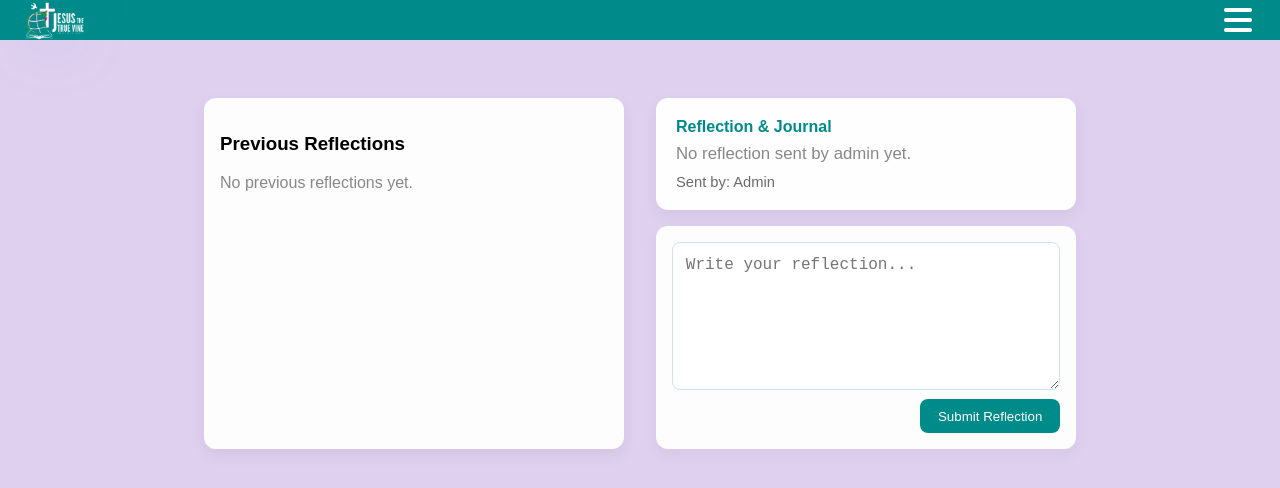
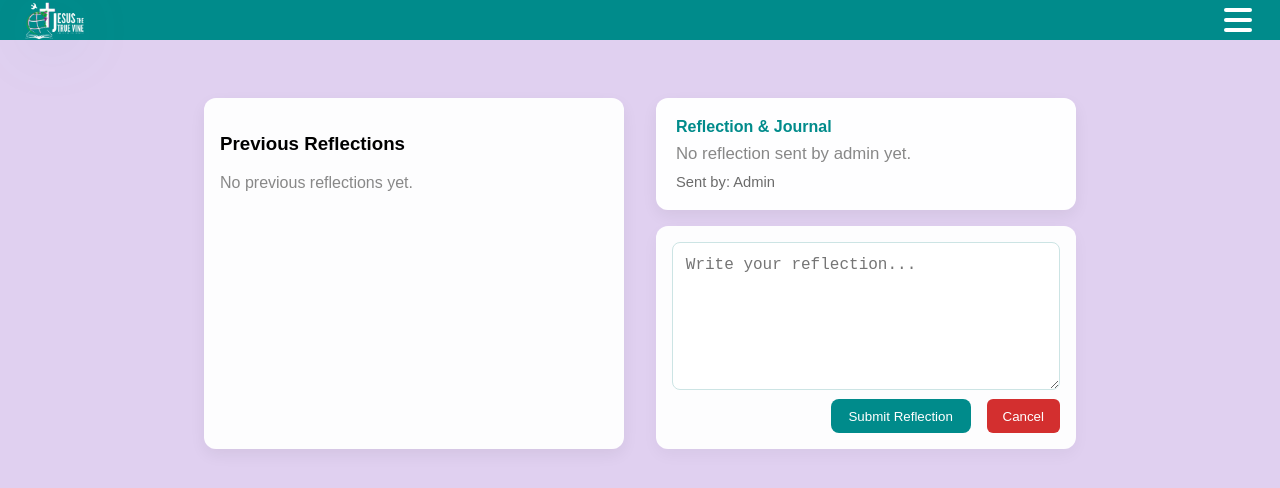
Before and after one commit to Noble636/DailyVotion, a React (Create React App) app: page /userreflection in a window 1280 px wide. Shown: the top 488 px of the page. Built offline with nearby package versions, Linux system fonts and the light colour scheme.

Commit message:
Initial commit

```diff
--- a/src/components/User/UserJournal.js
+++ b/src/components/User/UserJournal.js
@@ -260,7 +260,13 @@ function UserJournal() {
 
           <div className="journalpage-bottom-actions">
             <button className="journalpage-save-btn" onClick={handleSaveAll}>Save</button>
-
+            <button
+              className="journalpage-cancel-btn"
+              style={{ marginLeft: '1rem', background: '#d32f2f', color: '#fff', border: 'none', borderRadius: '6px', padding: '0.4rem 1rem', fontWeight: '500', cursor: 'pointer' }}
+              onClick={() => window.location.href = '/profile'}
+            >
+              Cancel
+            </button>
             <div className="journalpage-music-tooltip">
               <button
                 className="journalpage-bible-btn"
--- a/src/components/User/Userprayerrequest.js
+++ b/src/components/User/Userprayerrequest.js
@@ -74,6 +74,13 @@ function Userprayerrequest() {
 
             <div className="userprayerrequest-btns">
               <button className="userprayerrequest-btn" onClick={handleSubmit}>Submit</button>
+              <button
+                className="userprayerrequest-cancel-btn"
+                style={{ marginLeft: '1rem', background: '#d32f2f', color: '#fff', border: 'none', borderRadius: '6px', padding: '0.4rem 1rem', fontWeight: '500', cursor: 'pointer' }}
+                onClick={() => navigate('/profile')}
+              >
+                Cancel
+              </button>
             </div>
 
             {sentNotice && <div className="sent-notice">Sent to admin — thank you.</div>}
--- a/src/components/User/Userreflection.js
+++ b/src/components/User/Userreflection.js
@@ -123,9 +123,17 @@ function UserReflection() {
               className="userreflection-textarea"
               rows={6}
             />
-            <div className="userreflection-form-actions">
+            <div className="userreflection-form-actions" style={{ display: 'flex', gap: '1rem' }}>
               <button type="submit" className="userreflection-btn">
                 Submit Reflection
+              </button>
+              <button
+                type="button"
+                className="userreflection-cancel-btn"
+                style={{ background: '#d32f2f', color: '#fff', border: 'none', borderRadius: '6px', padding: '0.4rem 1rem', fontWeight: '500', cursor: 'pointer' }}
+                onClick={() => window.location.href = '/profile'}
+              >
+                Cancel
               </button>
             </div>
             {sentNotice && <div className="userreflection-sent">Reflection submitted — thank you.</div>}
```
